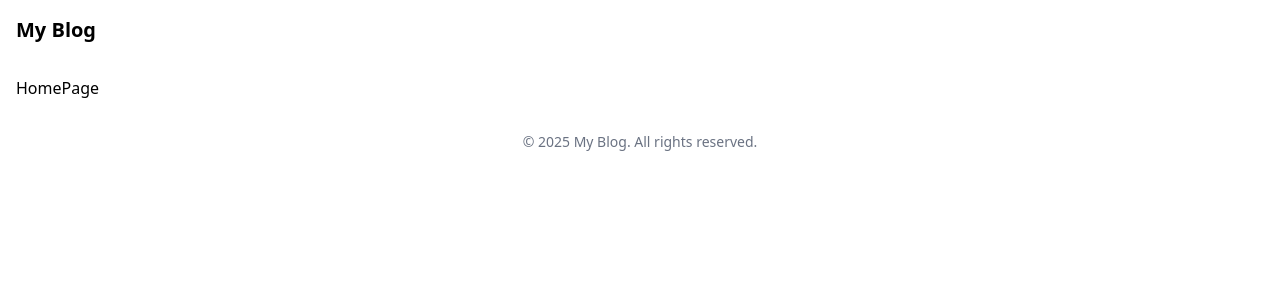
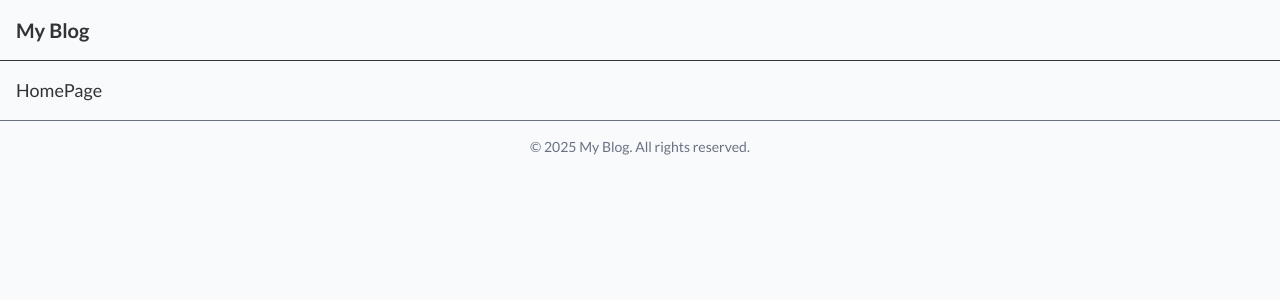
Before and after one commit to ffozilbek/ffozilbek.blog, a React (Vite) app: page / in a window 1280 px wide. Shown: the top 300 px of the page. Built offline with nearby package versions, Linux system fonts and the light colour scheme.

Commit message:
added custom styles

```diff
--- a/src/index.css
+++ b/src/index.css
@@ -45,5 +45,25 @@
     font-display: swap;
 }
 
+@theme {
+    --color-white: #F8FAFC;
+    --color-orange: #FF6347;
+    --color-heading: #212121;
+    --color-text: #333333;
+    --color-second-text: #666666;
     --font-heading: 'Montserrat';
     --font-text: 'Lato'
+}
+
+@layer components {
+    .custom-container {
+        @apply max-w-[1150px] w-full px-[20px] mx-auto;
+    }
+}
+
+body {
+    background-color: var(--color-white);
+    color: var(--color-text);
+    font-size: 18px;
+    font-family: var(--font-text);
+}
```
